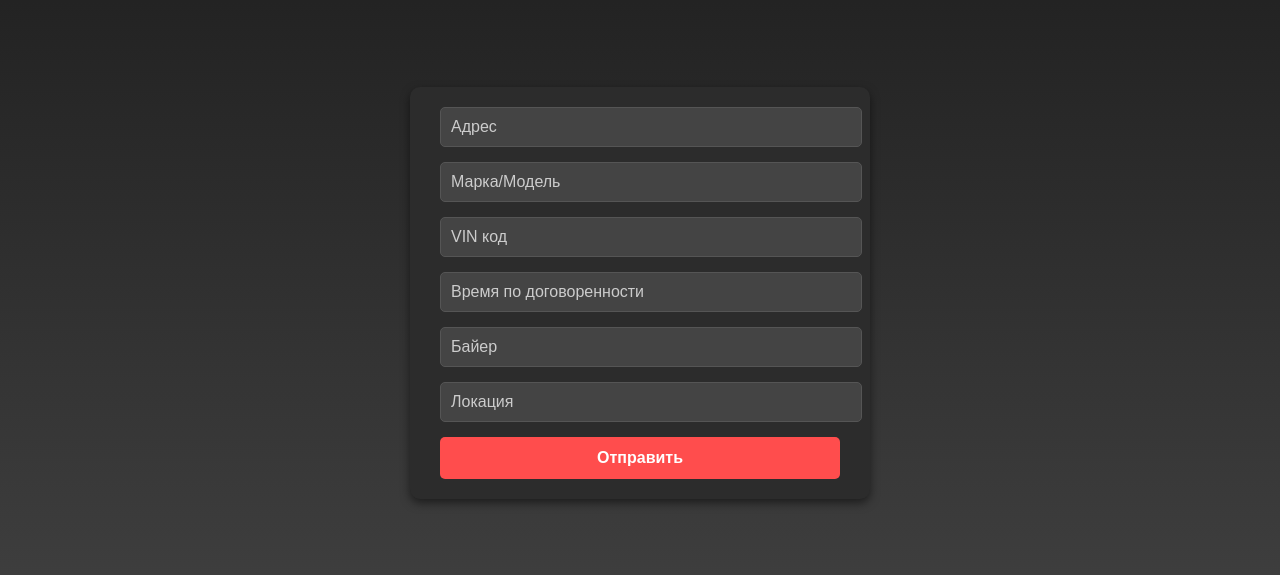
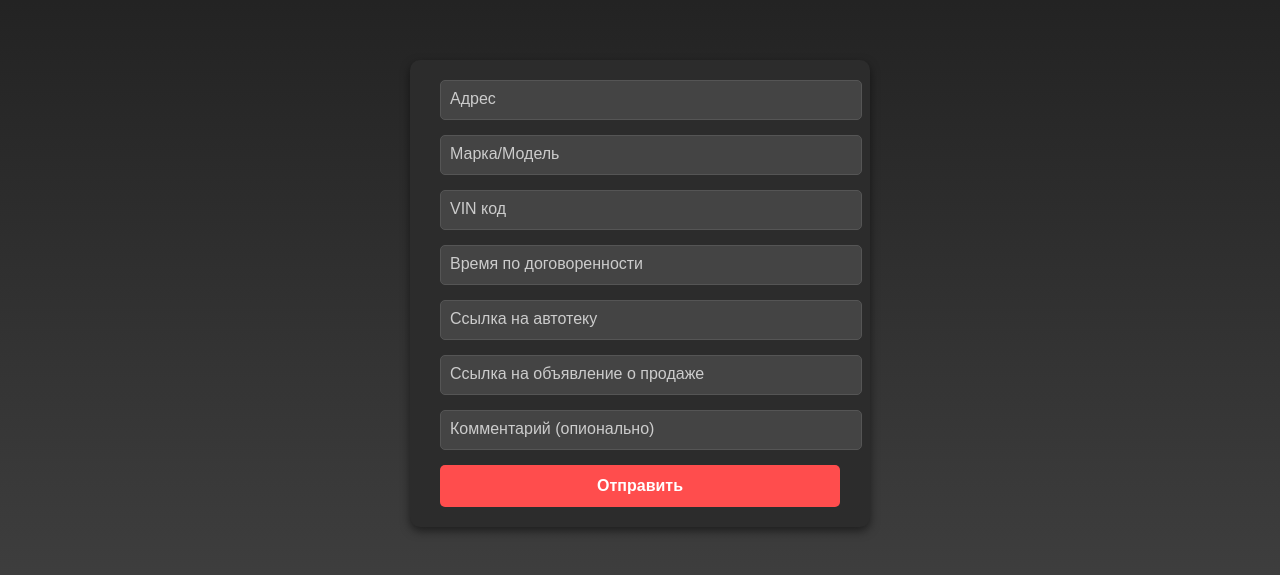
Before and after one commit to arm8339/BotSite, a plain HTML site: page index.html in a window 1280 px wide. Shown: the part 107-682 px from the top of the page. Drawn offline with Linux system fonts and the light colour scheme.

Commit message:
index.html

```diff
--- a/index.html
+++ b/index.html
@@ -30,7 +30,7 @@
     /* Контейнер для поля с плавающим текстом */
     .form-group {
       position: relative;
-      margin-bottom: 15px;
+      /* margin-bottom: 15px; */
     }
 
     /* Стили полей ввода */
@@ -104,13 +104,35 @@
 <!-- Служебное поле -->
     <input type="hidden" name="form_type" value="invoice_form">
 
-    <input type="text" name="adr" placeholder="Адрес" required><br>
-    <input type="text" name="car" placeholder="Марка/Модель" required><br>
-    <input type="text" id="vin" name="vin" placeholder="VIN код" required><br>
-    <span id="vin-error" class="error-message">VIN должен содержать ровно 17 символов: только латинские буквы и цифры, без пробелов.</span>
-    <input type="text" name="time" placeholder="Время по договоренности" required><br>
-    <input type="text" name="buyer" placeholder="Байер" required><br>
-    <input type="text" name="loc" placeholder="Локация" required><br>
+    <div class="form-group">
+      <input type="text" name="adr" placeholder=" " required>
+      <label>Адрес</label>
+    </div>
+    <div class="form-group">
+      <input type="text" name="car" placeholder=" " required>
+      <label>Марка/Модель</label>
+    </div>
+    <div class="form-group">
+      <input type="text" id="vin" name="vin" placeholder=" " required>
+      <label>VIN код</label>
+      <span id="vin-error" class="error-message">VIN должен содержать ровно 17 символов: только латинские буквы и цифры, без пробелов.</span>
+    </div>
+	<div class="form-group">
+      <input type="text" name="time" placeholder=" " required>
+      <label>Время по договоренности</label>
+    </div>
+	<div class="form-group">
+      <input type="text" name="avtoteka" placeholder=" " required>
+      <label>Ссылка на автотеку</label>
+    </div>
+	<div class="form-group">
+      <input type="text" name="advertisement" placeholder=" " required>
+      <label>Ссылка на объявление о продаже</label>
+    </div>
+	<div class="form-group">
+      <input type="text" name="comment" placeholder=" " required>
+      <label>Комментарий (опионально)</label>
+    </div>
     <button type="submit">Отправить</button>
   </form>
   <script>
```
